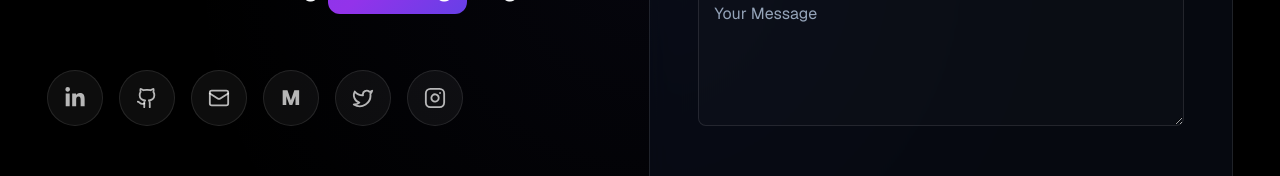
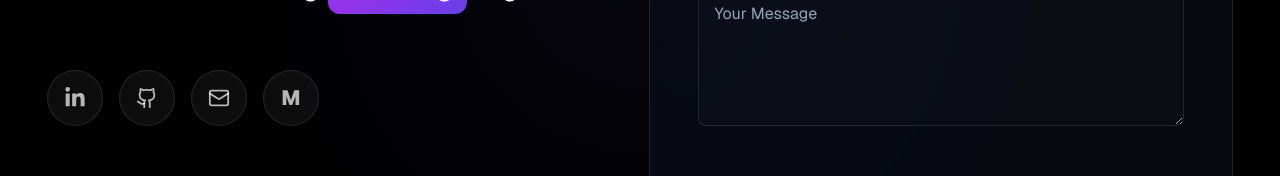
Before and after one commit to offlDivendra/protfolio, a Next.js app: page /contact in a window 1280 px wide. Shown: the part 436-612 px from the top of the page. Built offline with nearby package versions, Linux system fonts and the light colour scheme.

Commit message:
Update GitHub and Medium links, remove Twitter and Instagram

```diff
--- a/src/app/contact/page.tsx
+++ b/src/app/contact/page.tsx
@@ -1,7 +1,7 @@
 "use client";
 import React, { useState } from "react";
 import { motion } from "framer-motion";
-import { Send, Mail, Instagram, Twitter, Github } from "lucide-react";
+import { Send, Mail, Github } from "lucide-react";
 import styles from "./page.module.css";
 
 export default function Contact() {
@@ -71,7 +71,7 @@ export default function Contact() {
             </a>
 
             {/* 2. GitHub (Crucial portfolio evidence for developers/AI engineers) */}
-            <a href="https://github.com/offlvenkatesh" target="_blank" rel="noopener noreferrer" className={styles.socialIcon} aria-label="GitHub">
+            <a href="https://github.com/offlDivendra" target="_blank" rel="noopener noreferrer" className={styles.socialIcon} aria-label="GitHub">
               <Github size={22} />
             </a>
 
@@ -81,18 +81,8 @@ export default function Contact() {
             </a>
 
             {/* 4. Medium (Thought leadership and articles) */}
-            <a href="https://medium.com/@offlvenkatesh" target="_blank" rel="noopener noreferrer" className={styles.socialIcon} aria-label="Medium">
+            <a href="https://medium.com/@divendrakm2005" target="_blank" rel="noopener noreferrer" className={styles.socialIcon} aria-label="Medium">
               <span style={{ fontSize: '1.3rem', fontWeight: 800 }}>M</span>
-            </a>
-
-            {/* 5. X / Twitter (Tech community presence) */}
-            <a href="https://x.com/offlvenkatesh7" target="_blank" rel="noopener noreferrer" className={styles.socialIcon} aria-label="X (Twitter)">
-              <Twitter size={22} />
-            </a>
-
-            {/* 6. Instagram (Personal touch, lowest recruiter priority) */}
-            <a href="https://www.instagram.com/offlvenkatesh" target="_blank" rel="noopener noreferrer" className={styles.socialIcon} aria-label="Instagram">
-              <Instagram size={22} />
             </a>
           </div>
         </motion.div>
```
